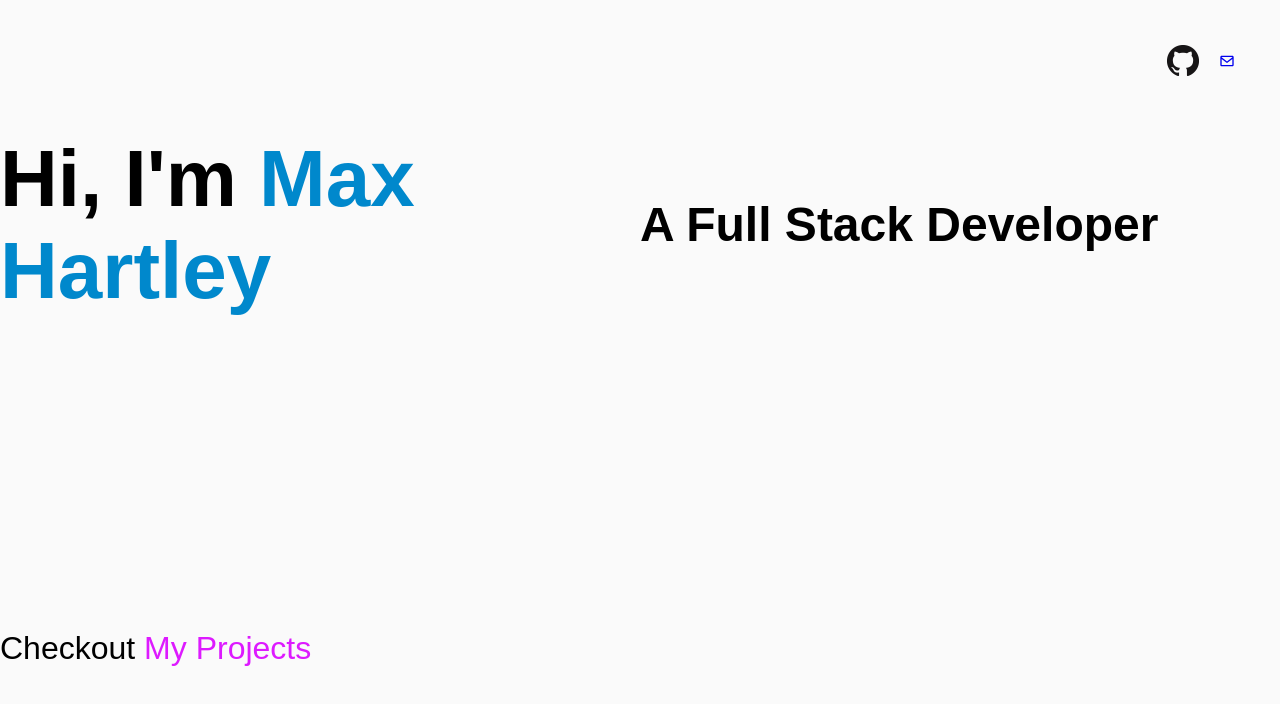
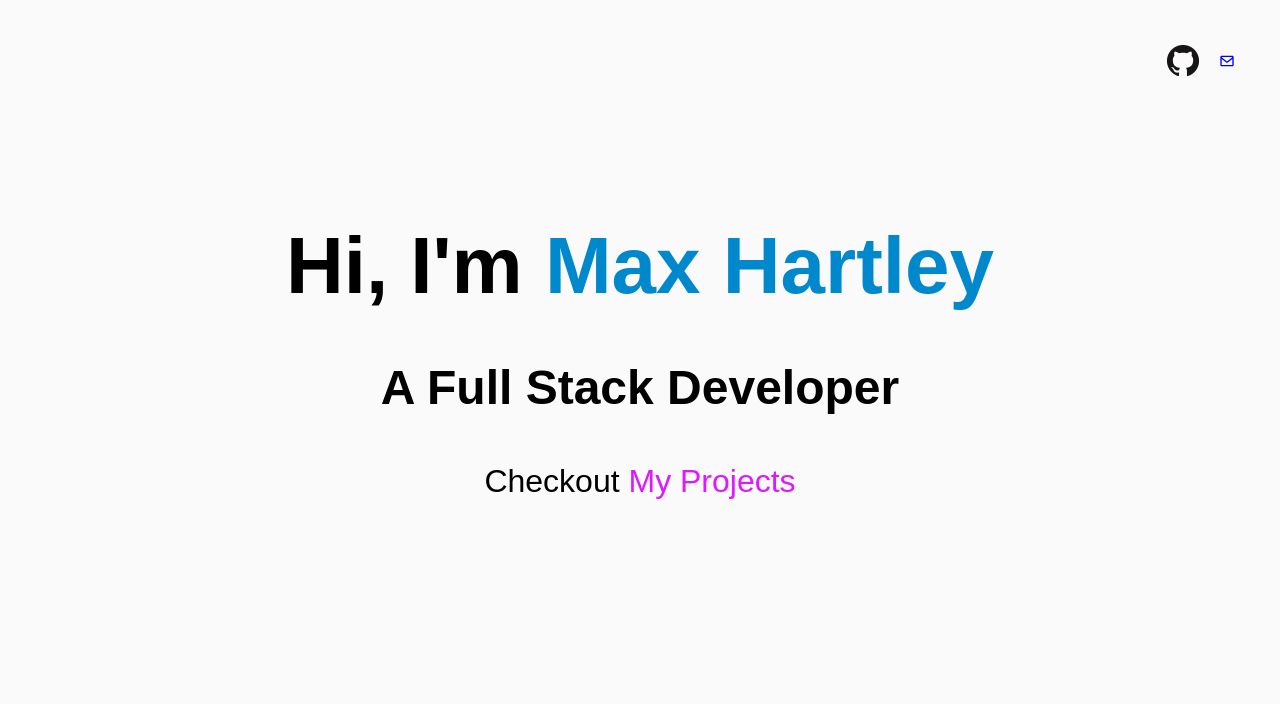
Before and after one commit to Velocima/portfolio, a React (Create React App) app: page / in a window 1280 px wide. Shown: the top 704 px of the page. Built offline with nearby package versions, Linux system fonts and the light colour scheme; a web font is replaced by a local one.

Commit message:
home button added to projects. classnames added to main tags.

```diff
--- a/src/components/Landing.jsx
+++ b/src/components/Landing.jsx
@@ -4,7 +4,7 @@ import '../css/landing.css';
 
 export default function Landing() {
 	return (
-		<main>
+		<main className='landing'>
 			<h1>
 				Hi, I'm <span>Max Hartley</span>
 			</h1>
--- a/src/components/Projects.jsx
+++ b/src/components/Projects.jsx
@@ -1,11 +1,19 @@
 import React from 'react';
 import Project from './Project';
 import { projects } from '../jsInfo/projectsInfo';
+import { IconContext } from 'react-icons';
+import { BiHome } from 'react-icons/bi';
+import { Link } from 'react-router-dom';
 import '../css/projects.css';
 
 export default function Projects() {
 	return (
-		<main>
+		<main className='projects'>
+			<Link to='/' className='home-button-a'>
+				<IconContext.Provider value={{ className: 'home-button' }}>
+					<BiHome />
+				</IconContext.Provider>
+			</Link>
 			{projects.map((project, index) => {
 				return (
 					<Project
--- a/src/css/landing.css
+++ b/src/css/landing.css
@@ -1,23 +1,23 @@
 @import url("https://fonts.googleapis.com/css2?family=B612:wght@400;700&display=swap");
-main {
+.landing {
   display: flex;
   flex-direction: column;
   justify-content: center;
   align-items: center;
   min-width: 100%;
   min-height: 90vh; }
-  main h1 {
+  .landing h1 {
     font-size: 5rem;
     font-weight: 700;
     margin-bottom: 3rem; }
-    main h1 span {
+    .landing h1 span {
       color: #0088cc; }
-  main h2 {
+  .landing h2 {
     font-size: 3rem;
     margin-bottom: 3rem; }
-  main p {
+  .landing p {
     font-size: 2rem;
     font-weight: 400; }
-    main p a {
+    .landing p a {
       color: #dd1aff;
       text-decoration: none; }
--- a/src/css/projects.css
+++ b/src/css/projects.css
@@ -1,20 +1,36 @@
 @import url("https://fonts.googleapis.com/css2?family=B612:wght@400;700&display=swap");
-main {
+.projects {
   display: grid;
   grid-template-columns: 1fr 1fr;
   width: 100%;
   min-height: 100vh; }
-  main article {
+  .projects .home-button-a {
+    position: fixed;
+    top: 5vh;
+    left: 5vh;
+    display: grid;
+    place-items: center;
+    padding: 5px;
+    border-radius: 5px;
+    transition: all 0.4s; }
+    .projects .home-button-a .home-button {
+      color: black;
+      width: 32px;
+      height: 32px;
+      vertical-align: 'middle'; }
+  .projects .home-button-a:hover {
+    background-color: #d9d9d9; }
+  .projects article {
     width: 100%;
     display: grid;
     grid-template-rows: 1;
     grid-template-columns: 1fr 1fr;
     place-items: center; }
-    main article img {
+    .projects article img {
       grid-column: 1 / 3;
       width: 80%;
       box-shadow: 0 2px 6px #595959; }
-    main article a {
+    .projects article a {
       margin: 16px;
       padding: 5px;
       font-size: 20px;
--- a/src/scss/landing.scss
+++ b/src/scss/landing.scss
@@ -1,6 +1,6 @@
 @import './variables/variables';
 
-main {
+.landing {
 	display: flex;
 	flex-direction: column;
 	justify-content: center;
--- a/src/scss/projects.scss
+++ b/src/scss/projects.scss
@@ -1,10 +1,30 @@
 @import './variables/variables';
 
-main {
+.projects {
 	display: grid;
 	grid-template-columns: 1fr 1fr;
 	width: 100%;
 	min-height: 100vh;
+	.home-button-a {
+		position: fixed;
+		top: 5vh;
+		left: 5vh;
+		display: grid;
+		place-items: center;
+		padding: 5px;
+		border-radius: 5px;
+		transition: all 0.4s;
+		.home-button {
+			color: black;
+			width: 32px;
+			height: 32px;
+			vertical-align: 'middle';
+		}
+	}
+	.home-button-a:hover {
+		background-color: $darken-off-white;
+	}
+
 	article {
 		width: 100%;
 		display: grid;
```
